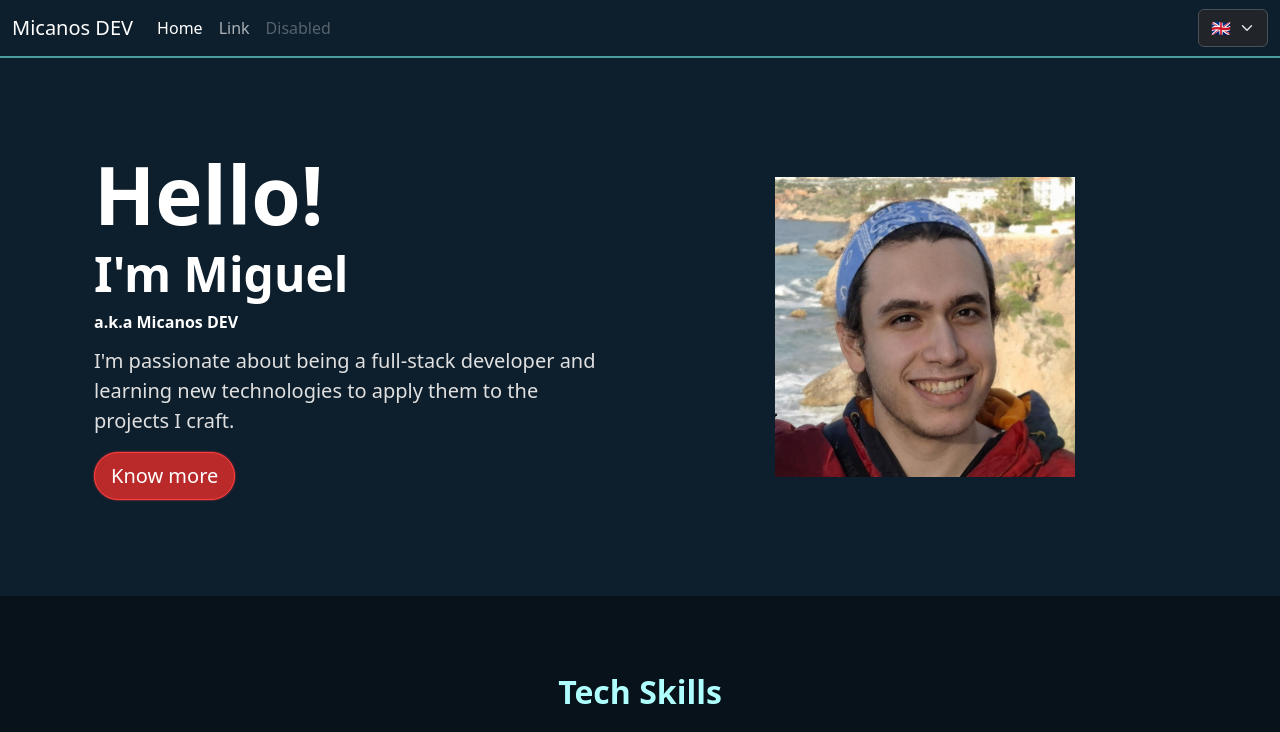
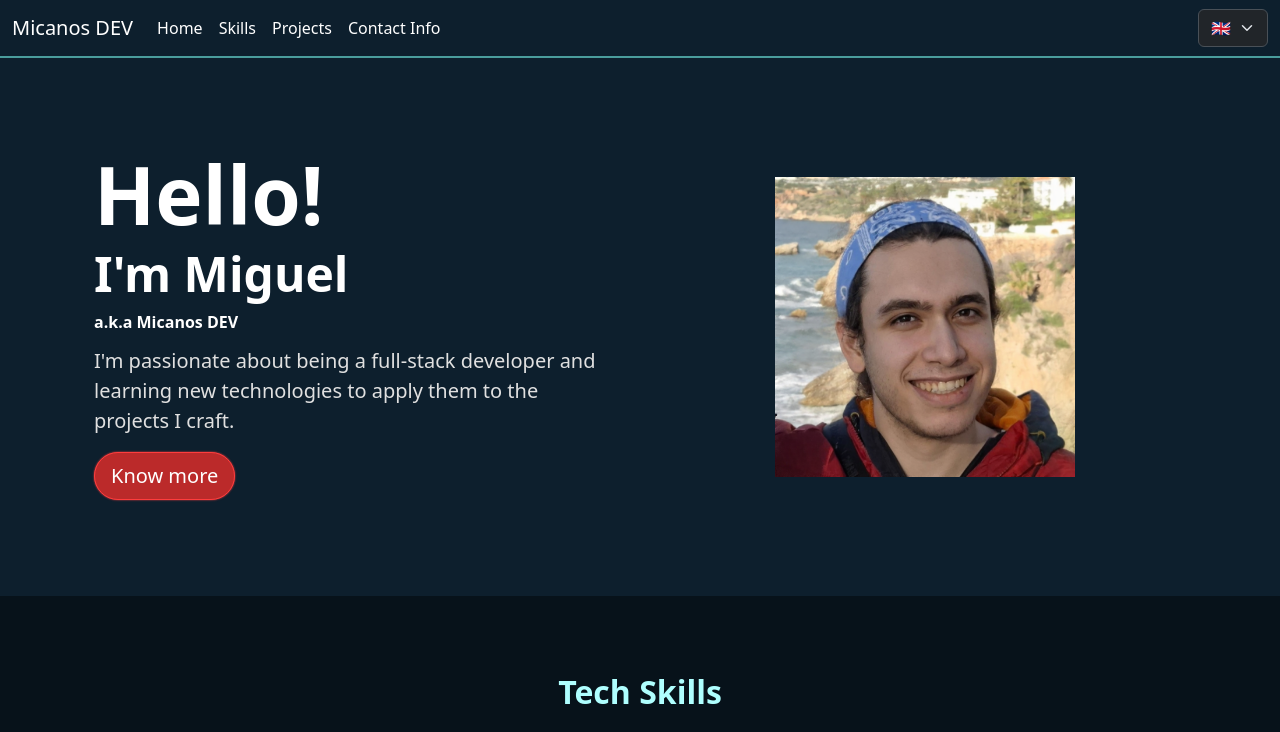
Before and after one commit to miguelcanosantana/micanosdev-website, a plain HTML site: page index.html in a window 1280 px wide. Shown: the top 732 px of the page. Drawn offline with nearby package versions, Linux system fonts and the light colour scheme.

Commit message:
Updated navbar and values.

```diff
--- a/index.html
+++ b/index.html
@@ -26,15 +26,33 @@
 
         <div class="collapse navbar-collapse" id="navbarTogglerDemo02">
           <ul class="navbar-nav me-auto mb-2 mb-lg-0">
+
+            <!-- Navbar items -->
+
             <li class="nav-item">
-              <a class="nav-link active" aria-current="page" href="#">Home</a>
+              <a class="nav-link active" aria-current="page" href="#">
+                <span id="localizable-nav_home">nav_home</span>
+              </a>
             </li>
+
             <li class="nav-item">
-              <a class="nav-link" href="#">Link</a>
+              <a class="nav-link active" aria-current="page" href="#technical-skills">
+                <span id="localizable-nav_skills">nav_skills</span>
+              </a>
             </li>
+
             <li class="nav-item">
-              <a class="nav-link disabled" aria-disabled="true">Disabled</a>
+              <a class="nav-link active" aria-current="page" href="#projects">
+                <span id="localizable-nav_projects">nav_projects</span>
+              </a>
             </li>
+
+            <li class="nav-item">
+              <a class="nav-link active" aria-current="page" href="#contact-info">
+                <span id="localizable-nav_contact">nav_contact</span>
+              </a>
+            </li>
+
           </ul>
 
           <select id="locale-selector" class="form-select" aria-label="Default select example">
--- a/main.js
+++ b/main.js
@@ -2,6 +2,12 @@
 const localization = {
     en: {
         //INDEX
+
+        //Navbar
+        nav_home: "Home",
+        nav_skills: "Skills",
+        nav_projects: "Projects",
+        nav_contact: "Contact Info",
 
         //Hero Section
         hero_hello : "Hello!",
@@ -50,6 +56,12 @@ const localization = {
 
     es: {
         //INDEX
+
+        //Navbar
+        nav_home: "Inicio",
+        nav_skills: "Skills",
+        nav_projects: "Proyectos",
+        nav_contact: "Contactar",
 
         //Hero Section
         hero_hello : "Hola!",
```
